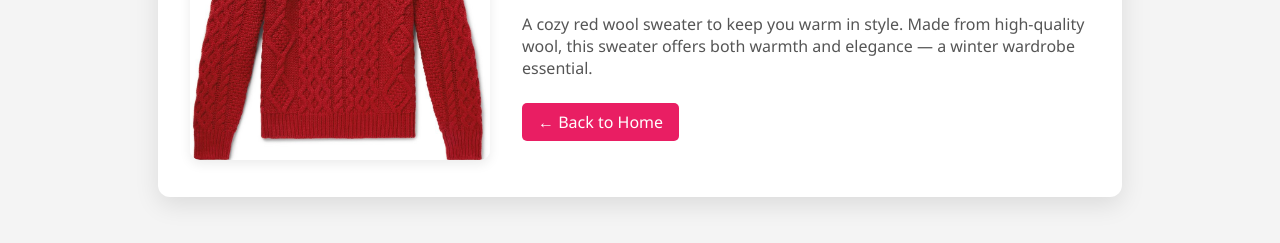
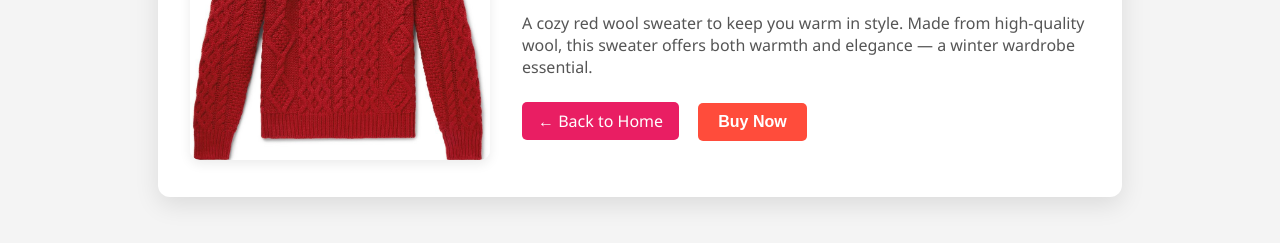
Before and after one commit to rabindra-basnet/web-programming, a plain HTML site: page products/Red_Wool_Sweater.html in a window 1280 px wide. Shown: the part 425-668 px from the top of the page. Drawn offline with Linux system fonts and the light colour scheme.

Commit message:
added the static deployment

```diff
--- a/products/Red_Wool_Sweater.html
+++ b/products/Red_Wool_Sweater.html
@@ -23,6 +23,7 @@
           A cozy red wool sweater to keep you warm in style. Made from high-quality wool, this sweater offers both warmth and elegance — a winter wardrobe essential.
         </p>
         <a href="../index.html" class="back-link">← Back to Home</a>
+        <button class="buy-now-btn">Buy Now</button>
       </div>
     </div>
   </main>
--- a/products/style.css
+++ b/products/style.css
@@ -85,3 +85,21 @@ header h1 {
 .back-link:hover {
   background-color: #c2185b;
 }
+
+
+.buy-now-btn {
+  background-color: #ff4c3b;
+  color: white;
+  border: none;
+  padding: 10px 20px;
+  font-size: 16px;
+  font-weight: 600;
+  border-radius: 5px;
+  cursor: pointer;
+  margin-left: 15px; /* spacing between link and button */
+  transition: background-color 0.3s ease;
+}
+
+.buy-now-btn:hover {
+  background-color: #e04334;
+}
```
Also changed, not shown: index.html (+1 -2 lines), products/Black_Denim_Jacket.html (+1 -0 lines), products/Black_Leather_Shoes.html (+1 -0 lines), products/Floral_Summer_Dress.html (+1 -0 lines), products/White_Cotton_Shirt.html (+1 -0 lines), 1 other file.
